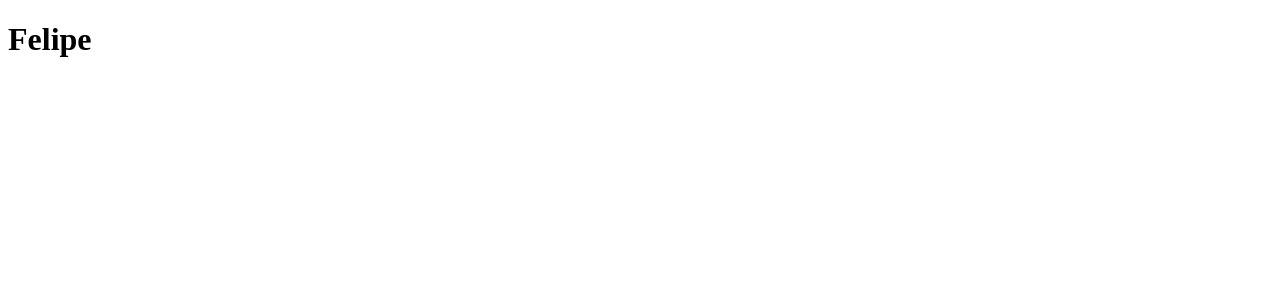
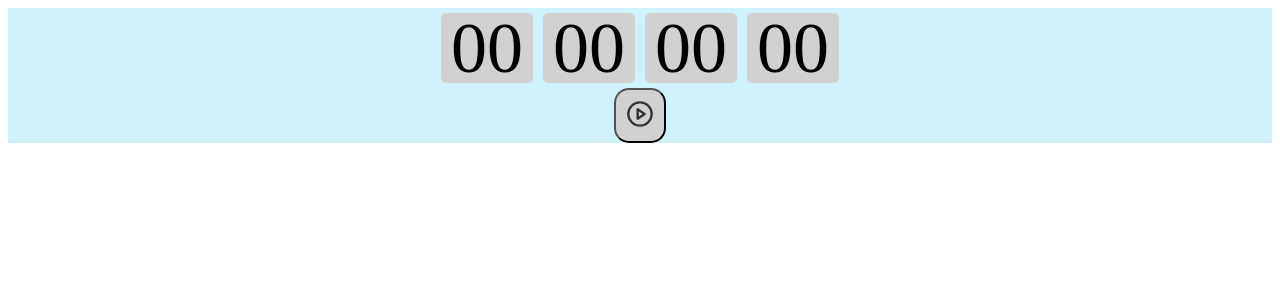
Before and after one commit to felipevlima/CronometroReact, a React app: page / in a window 1280 px wide. Shown: the top 300 px of the page. Built offline with nearby package versions, Linux system fonts and the light colour scheme.

Commit message:
First commit with structuring of screens and components

```diff
--- a/package.json
+++ b/package.json
@@ -14,6 +14,7 @@
   "devDependencies": {
     "@babel/core": "^7.11.4",
     "@babel/preset-env": "^7.11.0",
+    "@types/styled-components": "^5.1.4",
     "@typescript-eslint/eslint-plugin": "^3.10.1",
     "@typescript-eslint/parser": "^3.10.1",
     "babel-eslint": "^10.1.0",
@@ -41,6 +42,8 @@
     "@types/react": "^16.9.48",
     "@types/react-dom": "^16.9.8",
     "react": "^16.13.1",
-    "react-dom": "^16.13.1"
+    "react-dom": "^16.13.1",
+    "react-icons": "^3.11.0",
+    "styled-components": "^5.2.0"
   }
 }
--- a/src/App.tsx
+++ b/src/App.tsx
@@ -1,9 +1,35 @@
 import React from 'react';
+import {FiPlayCircle, FiPauseCircle ,FiRefreshCw ,FiStopCircle} from 'react-icons/fi';
+import Relogio from './screens/Relogio/Relogio';
 
 // import { Container } from './styles';
 
 const App: React.FC = () => {
-  return <h1>Felipe</h1>;
+  return (
+    <div id="container">
+      {/*
+      <div className="nav">
+        <button type="button">Relogio</button>
+        <button type="button">Cronometro</button>
+        <button type="button">Temporizador</button>
+      </div>
+      */}
+      <Relogio />
+      {/*
+      <span>
+        <FiPauseCircle size={24} color="#000"/>
+      </span>
+
+      <span>
+        <FiRefreshCw size={24} color="#000"/>
+      </span>
+
+      <span>
+        <FiStopCircle size={24} color="#000"/>
+      </span>
+      */}
+    </div>
+  );
 };
 
 export default App;
--- /dev/null
+++ b/src/screens/Relogio/Relogio.styles.ts
@@ -0,0 +1,33 @@
+import styled from 'styled-components';
+
+export const Container = styled.div`
+    background: #d0f0fa;
+    width: 100%;
+    height: 100%;
+
+    justify-content: center;
+    align-items: center;
+    display: flex;
+    flex-direction: column;
+`;
+
+export const Display = styled.div`
+    justify-content: center;
+    align-items:center;
+    display: flex;
+`;
+
+export const ComponentDisplay = styled.span`
+    background: #d1d1d1;
+    font-size: 72px;
+    line-height: 50px;
+    padding: 10px;
+    margin: 5px;
+    border-radius: 5px;
+`;
+
+export const Button = styled.button`
+    background: #d1d1d1;
+    border-radius: 15px;
+    padding: 10px;
+`;
--- /dev/null
+++ b/src/screens/Relogio/Relogio.tsx
@@ -0,0 +1,22 @@
+import React from 'react';
+import { FiPlayCircle } from 'react-icons/fi';
+import { Button, ComponentDisplay, Container, Display } from './Relogio.styles';
+
+export default function Relogio(){
+    return(
+        <Container>
+
+
+
+            <Display>
+                <ComponentDisplay id="hours" >00</ComponentDisplay>
+                <ComponentDisplay id="minutes" >00</ComponentDisplay>
+                <ComponentDisplay id="seconds" >00</ComponentDisplay>
+                <ComponentDisplay id="milesimos" >00</ComponentDisplay>
+            </Display>
+            <Button>
+                <FiPlayCircle size={28} color="#333"/>
+            </Button>
+        </Container>
+    );
+}
--- a/tsconfig.json
+++ b/tsconfig.json
@@ -6,7 +6,7 @@
     "allowJs": true,
     "jsx": "react",
     "outDir": "/dist",
-    "rootDir": "/",
+    "rootDir": "./",
     "isolatedModules": true,
     "strict": true,
     "moduleResolution": "Node",
```
Also changed, not shown: src/components/Title.tsx (added), src/routes.ts (added), src/screens/Cronometro/Cronometro.styles.ts (added), src/screens/Cronometro/Cronometro.tsx (added), src/screens/Temporizador/Temporizador.styles.ts (added), src/screens/Temporizador/Temporizador.tsx (added), 1 other file (tests, documents, lock files or other folders).
